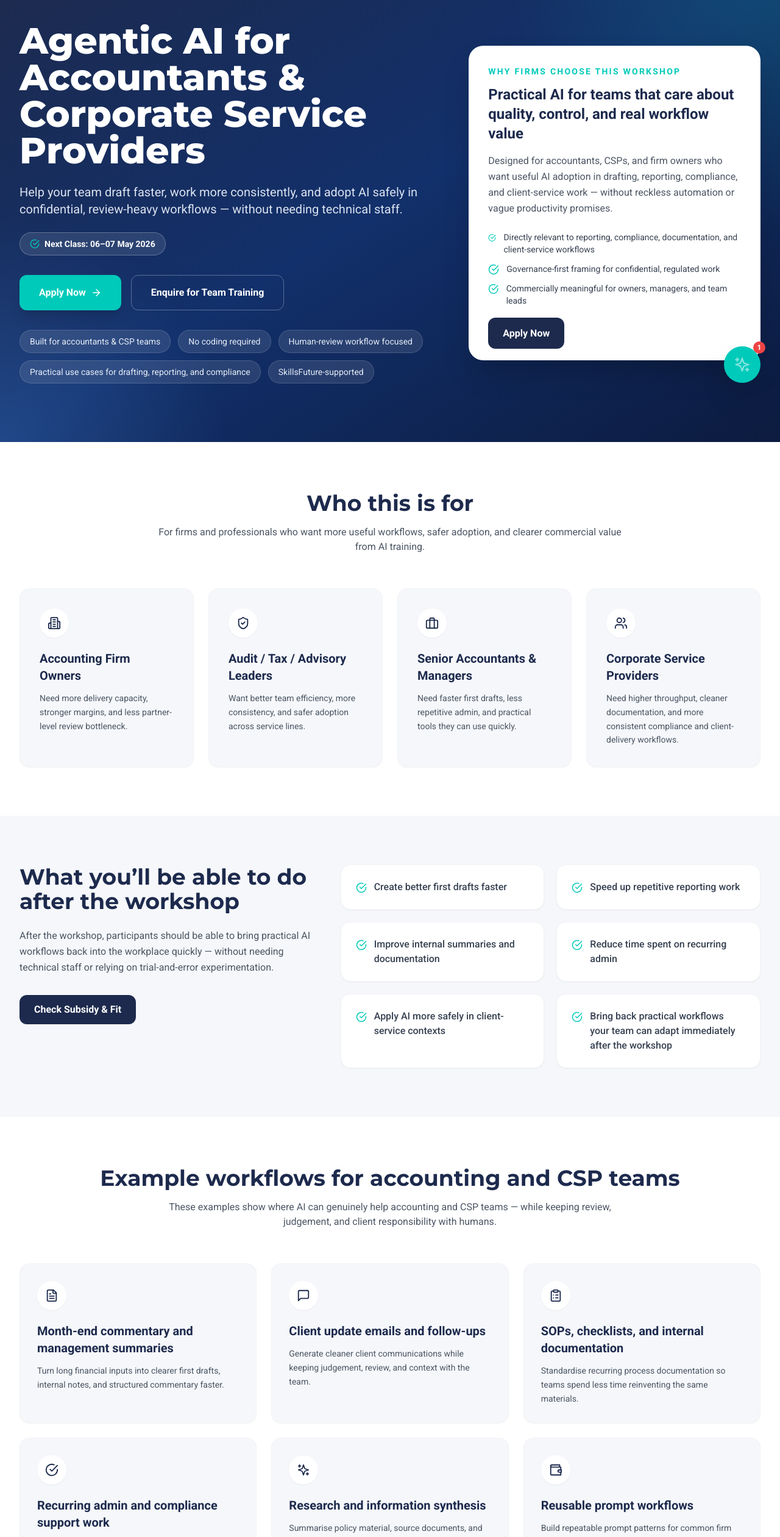
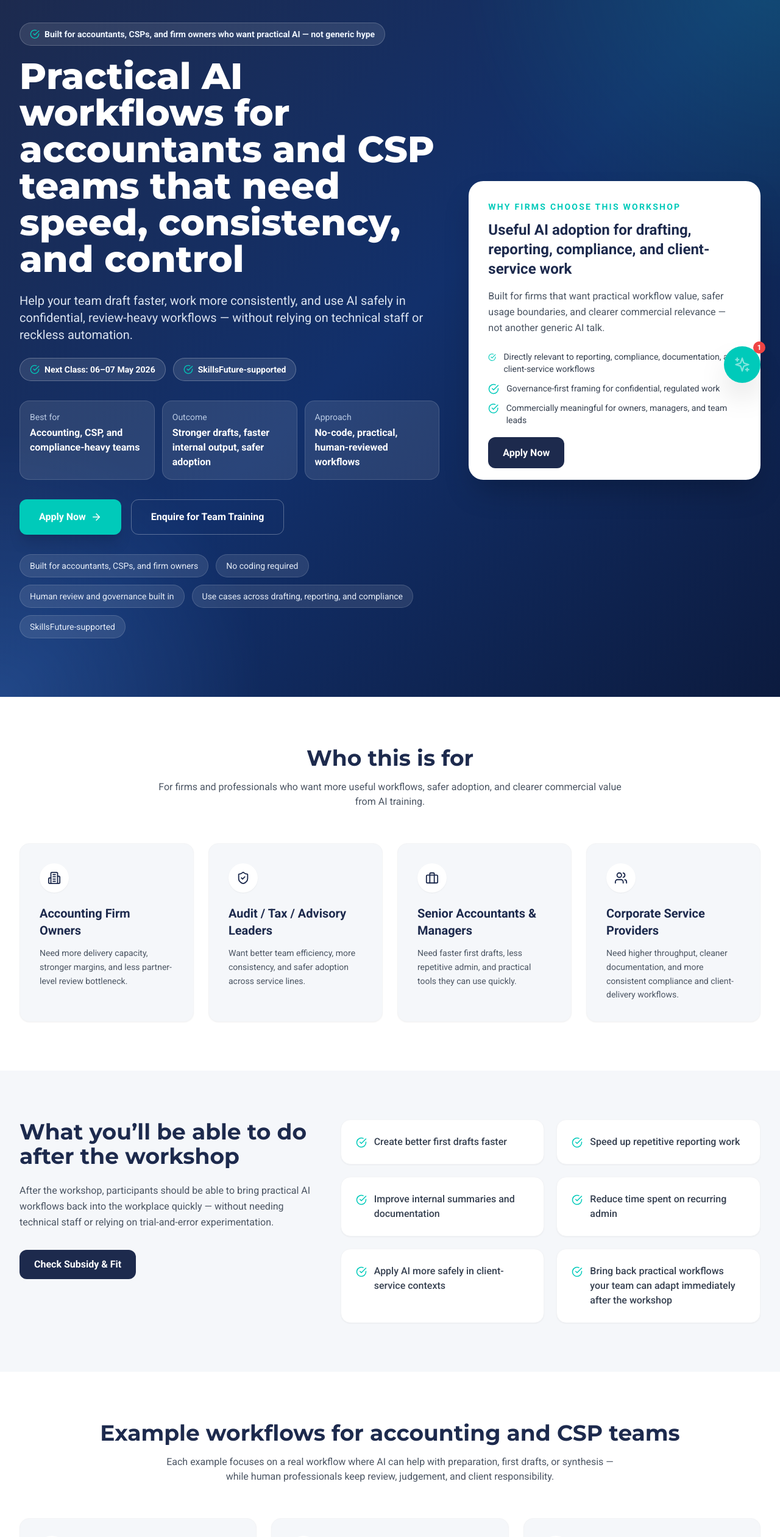
Before and after one commit to nexiuslabs/nexiusacademyskillsfuture, a React (Vite) app: page /courses/agentic-ai-accountants in a window 1280 px wide. Shown: the part 140-2661 px from the top of the page at 61% size. Built offline with nearby package versions, Linux system fonts and the light colour scheme.

Commit message:
Make accountant page polish more visually distinct

```diff
--- a/pages/AccountantCspLandingPage.tsx
+++ b/pages/AccountantCspLandingPage.tsx
@@ -22,10 +22,10 @@ import { trackOutboundClick } from '../services/analytics';
 const APPLY_LINK = 'https://stms.polite.edu.sg/cetapi/api/v1/custom/extendauthorize?id_token=rHHqe3GLYxhIYwh82qTpAKuHaXtejYUMXXcX5m42t14MVbIM54f%2BJo2weFWoM7%2Fu';
 
 const proofChips = [
-  'Built for accountants & CSP teams',
+  'Built for accountants, CSPs, and firm owners',
   'No coding required',
-  'Human-review workflow focused',
-  'Practical use cases for drafting, reporting, and compliance',
+  'Human review and governance built in',
+  'Use cases across drafting, reporting, and compliance',
   'SkillsFuture-supported',
 ];
 
@@ -64,32 +64,32 @@ const outcomes = [
 const workflows = [
   {
     title: 'Month-end commentary and management summaries',
-    description: 'Turn long financial inputs into clearer first drafts, internal notes, and structured commentary faster.',
+    description: 'Use AI to produce faster first drafts from financial inputs while managers and partners keep final review and sign-off.',
     icon: FileText,
   },
   {
     title: 'Client update emails and follow-ups',
-    description: 'Generate cleaner client communications while keeping judgement, review, and context with the team.',
+    description: 'Draft clearer client communications faster while keeping context, judgement, and relationship management with the team.',
     icon: MessageSquare,
   },
   {
     title: 'SOPs, checklists, and internal documentation',
-    description: 'Standardise recurring process documentation so teams spend less time reinventing the same materials.',
+    description: 'Standardise recurring internal documents so teams spend less time rewriting the same materials from scratch.',
     icon: ClipboardList,
   },
   {
     title: 'Recurring admin and compliance support work',
-    description: 'Identify repetitive internal workflows that can be improved with structured prompting and no-code AI usage.',
+    description: 'Spot repetitive internal tasks that can be handled more consistently with structured prompting and workflow discipline.',
     icon: CheckCircle,
   },
   {
     title: 'Research and information synthesis',
-    description: 'Summarise policy material, source documents, and internal notes into more usable knowledge for delivery teams.',
+    description: 'Turn policy material, source documents, and internal notes into more usable summaries for delivery teams and client preparation.',
     icon: Sparkles,
   },
   {
     title: 'Reusable prompt workflows',
-    description: 'Build repeatable prompt patterns for common firm tasks instead of relying on ad hoc experimentation.',
+    description: 'Build repeatable prompting patterns for common firm tasks instead of relying on ad hoc experimentation.',
     icon: Wallet,
   },
 ];
@@ -214,15 +214,39 @@ const AccountantCspLandingPage: React.FC = () => {
           <div className="relative max-w-7xl mx-auto px-4 sm:px-6 lg:px-8 py-20 lg:py-24">
             <div className="grid lg:grid-cols-12 gap-12 items-center">
               <div className="lg:col-span-7">
-                <h1 className="text-4xl lg:text-6xl font-heading font-extrabold leading-tight mb-6">
-                  Agentic AI for Accountants & Corporate Service Providers
+                <div className="inline-flex items-center gap-2 rounded-full border border-white/20 bg-white/10 px-4 py-2 text-sm font-semibold text-blue-50 mb-5">
+                  <CheckCircle size={16} className="text-accent" />
+                  Built for accountants, CSPs, and firm owners who want practical AI — not generic hype
+                </div>
+                <h1 className="text-4xl lg:text-6xl font-heading font-extrabold leading-tight mb-6 max-w-4xl">
+                  Practical AI workflows for accountants and CSP teams that need speed, consistency, and control
                 </h1>
                 <p className="text-lg lg:text-xl text-blue-50/90 leading-relaxed mb-6 max-w-3xl">
-                  Help your team draft faster, work more consistently, and adopt AI safely in confidential, review-heavy workflows — without needing technical staff.
+                  Help your team draft faster, work more consistently, and use AI safely in confidential, review-heavy workflows — without relying on technical staff or reckless automation.
                 </p>
-                <div className="inline-flex items-center gap-2 rounded-full border border-white/25 bg-white/10 px-4 py-2 text-sm font-semibold mb-8">
-                  <CheckCircle size={16} className="text-accent" />
-                  Next Class: 06–07 May 2026
+                <div className="flex flex-wrap gap-3 mb-8">
+                  <span className="inline-flex items-center gap-2 rounded-full border border-white/25 bg-white/10 px-4 py-2 text-sm font-semibold">
+                    <CheckCircle size={16} className="text-accent" />
+                    Next Class: 06–07 May 2026
+                  </span>
+                  <span className="inline-flex items-center gap-2 rounded-full border border-white/25 bg-white/10 px-4 py-2 text-sm font-semibold">
+                    <CheckCircle size={16} className="text-accent" />
+                    SkillsFuture-supported
+                  </span>
+                </div>
+                <div className="grid sm:grid-cols-3 gap-3 mb-8 max-w-4xl">
+                  <div className="rounded-2xl border border-white/15 bg-white/10 px-4 py-4">
+                    <div className="text-sm text-blue-100/80 mb-1">Best for</div>
+                    <div className="font-semibold">Accounting, CSP, and compliance-heavy teams</div>
+                  </div>
+                  <div className="rounded-2xl border border-white/15 bg-white/10 px-4 py-4">
+                    <div className="text-sm text-blue-100/80 mb-1">Outcome</div>
+                    <div className="font-semibold">Stronger drafts, faster internal output, safer adoption</div>
+                  </div>
+                  <div className="rounded-2xl border border-white/15 bg-white/10 px-4 py-4">
+                    <div className="text-sm text-blue-100/80 mb-1">Approach</div>
+                    <div className="font-semibold">No-code, practical, human-reviewed workflows</div>
+                  </div>
                 </div>
                 <div className="flex flex-wrap gap-4 mb-8">
                   <a
@@ -268,9 +292,9 @@ const AccountantCspLandingPage: React.FC = () => {
               <div className="lg:col-span-5">
                 <div className="bg-white text-gray-900 rounded-3xl shadow-2xl p-8">
                   <div className="text-sm font-bold uppercase tracking-[0.16em] text-accent mb-3">Why firms choose this workshop</div>
-                  <h2 className="text-2xl font-bold text-primary mb-4">Practical AI for teams that care about quality, control, and real workflow value</h2>
+                  <h2 className="text-2xl font-bold text-primary mb-4">Useful AI adoption for drafting, reporting, compliance, and client-service work</h2>
                   <p className="text-gray-600 mb-6 leading-relaxed">
-                    Designed for accountants, CSPs, and firm owners who want useful AI adoption in drafting, reporting, compliance, and client-service work — without reckless automation or vague productivity promises.
+                    Built for firms that want practical workflow value, safer usage boundaries, and clearer commercial relevance — not another generic AI talk.
                   </p>
                   <ul className="space-y-3 text-sm text-gray-700 mb-8">
                     <li className="flex items-start gap-3"><CheckCircle size={18} className="text-accent mt-0.5" />Directly relevant to reporting, compliance, documentation, and client-service workflows</li>
@@ -359,7 +383,7 @@ const AccountantCspLandingPage: React.FC = () => {
             <div className="text-center mb-14">
               <h2 className="text-3xl lg:text-4xl font-heading font-bold text-primary mb-4">Example workflows for accounting and CSP teams</h2>
               <p className="text-gray-600 max-w-3xl mx-auto">
-                These examples show where AI can genuinely help accounting and CSP teams — while keeping review, judgement, and client responsibility with humans.
+                Each example focuses on a real workflow where AI can help with preparation, first drafts, or synthesis — while human professionals keep review, judgement, and client responsibility.
               </p>
             </div>
             <div className="grid md:grid-cols-2 xl:grid-cols-3 gap-6">
@@ -533,9 +557,9 @@ const AccountantCspLandingPage: React.FC = () => {
             </div>
             <div className="space-y-4">
               {faqs.map((faq) => (
-                <div key={faq.question} className="border border-gray-200 rounded-xl p-6 bg-neutral">
-                  <h3 className="font-bold text-primary text-lg mb-2">{faq.question}</h3>
-                  <p className="text-gray-600 leading-relaxed">{faq.answer}</p>
+                <div key={faq.question} className="border border-gray-200 rounded-xl p-6 bg-neutral hover:border-primary/20 transition-colors">
+                  <h3 className="font-bold text-primary text-lg mb-3">{faq.question}</h3>
+                  <p className="text-gray-600 leading-relaxed text-sm md:text-base">{faq.answer}</p>
                 </div>
               ))}
             </div>
```
